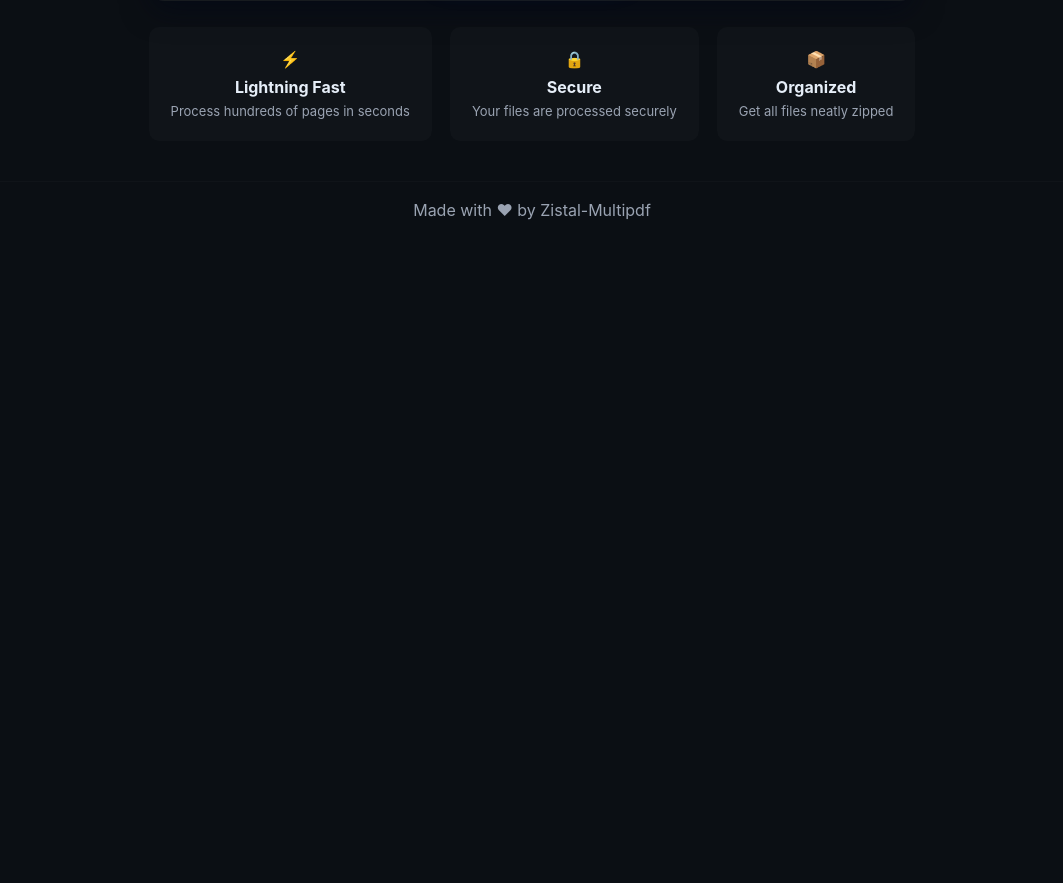
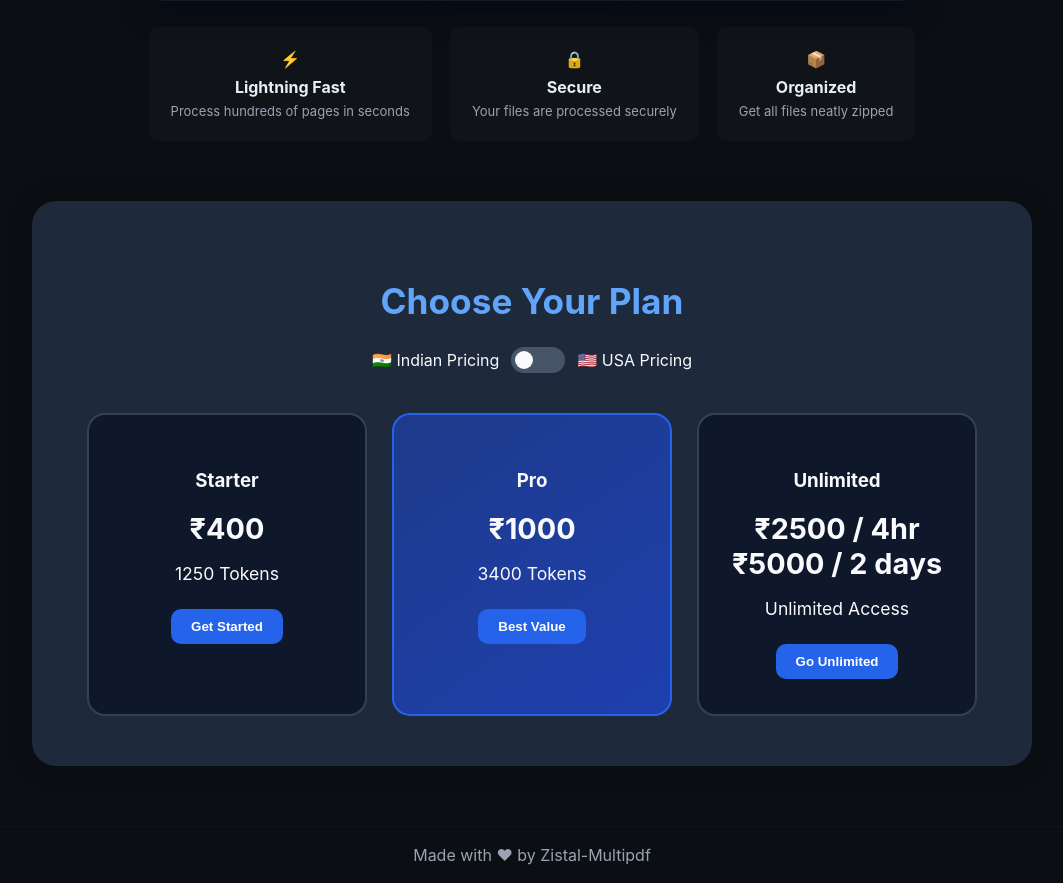
Before and after one commit to Vishalkumarcode/Multiplepdf, a Flask app: page / in a window 1280 px wide. Shown: the part 570-1453 px from the top of the page, without its empty margins (108-1171 px from the left). Before the commit the page ends 790 px from the top, so only its background shows below. Run offline with Flask 2, Linux system fonts and the light colour scheme; the visitor is signed in with stand-in values (Sample User, id 1); some libraries are stand-ins or nearby versions.

Commit message:
Add Zistal Pricing Section with styles and script

```diff
--- a/templates/index.html
+++ b/templates/index.html
@@ -100,6 +100,176 @@
       <div class="feature">📦<div class="ftitle">Organized</div><div class="fdesc">Get all files neatly zipped</div></div>
     </section>
   </main>
+
+<!-- 🧩 Zistal Pricing Section -->
+<section class="pricingz-section">
+  <h2 class="pricingz-title">Choose Your Plan</h2>
+
+  <div class="pricingz-toggle">
+    <span>🇮🇳 Indian Pricing</span>
+    <label class="pricingz-switch">
+      <input type="checkbox" id="pricingz-toggle">
+      <span class="pricingz-slider round"></span>
+    </label>
+    <span>🇺🇸 USA Pricing</span>
+  </div>
+
+  <div class="pricingz-cards">
+    <div class="pricingz-card">
+      <h3>Starter</h3>
+      <p class="pricingz-price" data-india="₹400" data-usa="$5">₹400</p>
+      <p class="pricingz-tokens" data-india="1250 Tokens" data-usa="1500 Tokens">1250 Tokens</p>
+      <button class="pricingz-btn">Get Started</button>
+    </div>
+
+    <div class="pricingz-card pricingz-highlight">
+      <h3>Pro</h3>
+      <p class="pricingz-price" data-india="₹1000" data-usa="$12">₹1000</p>
+      <p class="pricingz-tokens" data-india="3400 Tokens" data-usa="4000 Tokens">3400 Tokens</p>
+      <button class="pricingz-btn">Best Value</button>
+    </div>
+
+    <div class="pricingz-card">
+      <h3>Unlimited</h3>
+      <p class="pricingz-price" data-india="₹2500 / 4hr | ₹5000 / 2 days" data-usa="$30 / 4hr | $60 / 2 days">
+        ₹2500 / 4hr<br>₹5000 / 2 days
+      </p>
+      <p class="pricingz-tokens" data-india="Unlimited Access" data-usa="Unlimited Access">Unlimited Access</p>
+      <button class="pricingz-btn">Go Unlimited</button>
+    </div>
+  </div>
+</section>
+
+<!-- 🧩 Zistal Pricing Styles -->
+<style>
+  .pricingz-section {
+    text-align: center;
+    margin: 60px auto;
+    padding: 50px 25px;
+    background: #1e293b;
+    color: #f8fafc;
+    border-radius: 24px;
+    box-shadow: 0 0 25px rgba(0,0,0,0.3);
+    max-width: 1000px;
+  }
+
+  .pricingz-title {
+    font-size: 2.2rem;
+    margin-bottom: 25px;
+    color: #60a5fa;
+    font-weight: 700;
+  }
+
+  .pricingz-toggle {
+    display: flex;
+    align-items: center;
+    justify-content: center;
+    gap: 12px;
+    margin-bottom: 40px;
+  }
+
+  .pricingz-switch {
+    position: relative;
+    display: inline-block;
+    width: 54px;
+    height: 26px;
+  }
+
+  .pricingz-switch input { display: none; }
+
+  .pricingz-slider {
+    position: absolute;
+    cursor: pointer;
+    background-color: #475569;
+    border-radius: 34px;
+    transition: .4s;
+    top: 0; left: 0; right: 0; bottom: 0;
+  }
+
+  .pricingz-slider:before {
+    position: absolute;
+    content: "";
+    height: 18px;
+    width: 18px;
+    left: 4px;
+    bottom: 4px;
+    background-color: #f8fafc;
+    border-radius: 50%;
+    transition: .4s;
+  }
+
+  .pricingz-switch input:checked + .pricingz-slider { background-color: #2563eb; }
+  .pricingz-switch input:checked + .pricingz-slider:before { transform: translateX(26px); }
+
+  .pricingz-cards {
+    display: flex;
+    flex-wrap: wrap;
+    justify-content: center;
+    gap: 25px;
+  }
+
+  .pricingz-card {
+    background: #0f172a;
+    border: 2px solid #334155;
+    border-radius: 18px;
+    width: 280px;
+    padding: 35px 25px;
+    transition: 0.3s ease;
+  }
+
+  .pricingz-card:hover {
+    transform: translateY(-8px);
+    border-color: #60a5fa;
+    box-shadow: 0 0 15px rgba(96,165,250,0.3);
+  }
+
+  .pricingz-highlight {
+    border-color: #2563eb;
+    background: linear-gradient(145deg, #1e3a8a, #1e40af);
+  }
+
+  .pricingz-price {
+    font-size: 1.8rem;
+    font-weight: 700;
+    margin: 10px 0;
+  }
+
+  .pricingz-tokens {
+    font-size: 1.1rem;
+    margin-bottom: 25px;
+  }
+
+  .pricingz-btn {
+    background: #2563eb;
+    border: none;
+    color: white;
+    padding: 10px 20px;
+    border-radius: 10px;
+    cursor: pointer;
+    font-weight: 600;
+    transition: 0.3s ease;
+  }
+
+  .pricingz-btn:hover {
+    background: #1d4ed8;
+    transform: scale(1.05);
+  }
+</style>
+
+<!-- 🧩 Zistal Pricing Script -->
+<script>
+  document.getElementById('pricingz-toggle').addEventListener('change', function() {
+    const isUSA = this.checked;
+    document.querySelectorAll('.pricingz-price').forEach(el => {
+      el.textContent = isUSA ? el.dataset.usa : el.dataset.india;
+    });
+    document.querySelectorAll('.pricingz-tokens').forEach(el => {
+      el.textContent = isUSA ? el.dataset.usa : el.dataset.india;
+    });
+  });
+</script>
+
+
 
   <footer class="footer">Made with <span class="heart">❤</span> by Zistal-Multipdf</footer>
 
```
